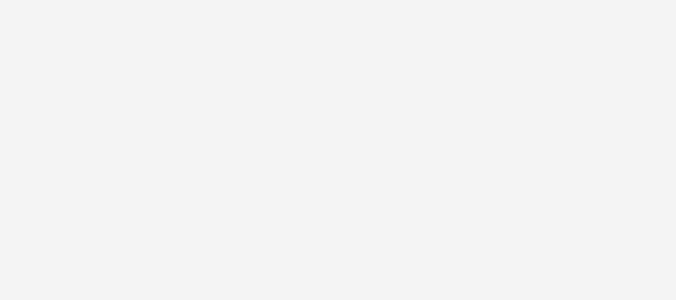
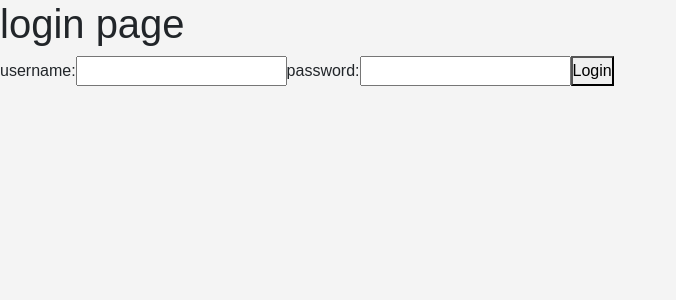
Before and after one commit to mayankpathar/FWET_React_lab, a React (Vite) app: page / in a window 1280 px wide. Shown: the top 300 px of the page, without its empty margins (0-676 px from the left). Built offline with nearby package versions, Linux system fonts and the light colour scheme.

Commit message:
Add Appcontent, Loginpage, Dashboardpage, ChangPass, and UserProfilepage components for user authentication and profile management

```diff
--- a/src/App.jsx
+++ b/src/App.jsx
@@ -34,7 +34,8 @@
 // import A15 from "./lab-5/b/A15";
 // import Usesatate from "./lab-6/UseSatate";
 import { useState } from "react";
-import A from "./lab-7/b/A";
+import Appcontent from "./lab-8/Appcontent";
+// import A from "./lab-7/b/A";
 // import A from "./lab-7/a/A";
 
 
@@ -42,7 +43,7 @@ import A from "./lab-7/b/A";
 
 function App() {
 
-const [name,setname] = useState("");
+// const [name,setname] = useState("");
   return (<>
     {/* lab-1 */}
     {/* <h1>hello world</h1>
@@ -107,6 +108,8 @@ const [name,setname] = useState("");
       {/* lab-7 */}
      {/* <A name={name} setname={setname}/> */}
      {/* <A name={name} setname={setname}/> */}
+     {/* lab-8 */}
+     <Appcontent/>
   </>)
 }
 
--- /dev/null
+++ b/src/lab-8/Appcontent.jsx
@@ -0,0 +1,26 @@
+import React, { useState } from 'react'
+import Loginpage from './Loginpage';
+import Dashboardpage from './Dashboardpage';
+import ChangPass from './ChangPass';
+
+
+function Appcontent() {
+    const [currentUser,setcurrentUser] = useState("")
+    const [changpass,setchangpass]=useState("1234")
+    const handleLogin =(use) =>{
+      setcurrentUser(use)
+    };
+    const handleLogout  =()=>{
+        setcurrentUser(null)
+    }
+    const handlechangpass=()=>{
+    <ChangPass setchangpass={setchangpass}/>
+    }
+  return (
+    <div>
+      {currentUser ? (<Dashboardpage currentUser={currentUser} handleLogout={handleLogout} handlechangpass={handlechangpass} />):(<Loginpage handleLogin={handleLogin}  changpass={changpass}/>)}
+    </div>
+  )
+}
+
+export default Appcontent
--- /dev/null
+++ b/src/lab-8/ChangPass.jsx
@@ -0,0 +1,13 @@
+import React from 'react'
+import Loginpage from './Loginpage'
+
+function ChangPass(props) {
+  return (
+    <div>
+      <input type="text" value={input} onChange={(e)=>{props.setchangpass(e.target.value)}} />
+      <button onClick={<Loginpage/>}>click</button>
+    </div>
+  )
+}
+
+export default ChangPass
--- /dev/null
+++ b/src/lab-8/Dashboardpage.jsx
@@ -0,0 +1,13 @@
+import React from 'react'
+import UserProfilepage from './UserProfilepage'
+
+function Dashboardpage(props) {
+  return (
+    <div>
+      <h1>Dashboardpage</h1>
+      <UserProfilepage currentUser={props.currentUser} handleLogout={props.handleLogout} handlechangpass={props.handlechangpass}/>
+    </div>
+  )
+}
+
+export default Dashboardpage
--- /dev/null
+++ b/src/lab-8/Loginpage.jsx
@@ -0,0 +1,30 @@
+import React, { useState } from 'react'
+
+function Loginpage(props) {
+    const [name,setname]=useState("")
+    const [pass,setpass]=useState("")
+    const handlesubmit = (e)=>{
+        e.preventDefault()
+        if (name==="mayank" && pass===props.changpass) {
+            props.handleLogin(name)
+            alert("submit")
+        }
+        else{
+            alert("not valid admin")
+        }
+    }
+  return (
+    <div>
+        <h1>login page</h1>
+        <form onSubmit={handlesubmit}>
+            <label htmlFor="">username:</label>
+            <input type="text" value={name} onChange={(e)=>{setname(e.target.value)}} />
+            <label htmlFor="">password:</label>
+            <input type="password" value={pass} onChange={(e)=>{setpass(e.target.value)}}/>
+            <button type='subit'>Login</button>
+            </form>
+    </div>
+  )
+}
+
+export default Loginpage
--- /dev/null
+++ b/src/lab-8/UserProfilepage.jsx
@@ -0,0 +1,14 @@
+import React from 'react'
+
+function UserProfilepage(props) {
+  return (
+    <div>
+      <h1>UserProfilepage</h1>
+      <h2>username:{props.currentUser}</h2>
+      <button onClick={props.handleLogout}>Logout</button>
+      <button onClick={()=>props.handlechangpass}>changpass</button>
+    </div>
+  )
+}
+
+export default UserProfilepage
```
